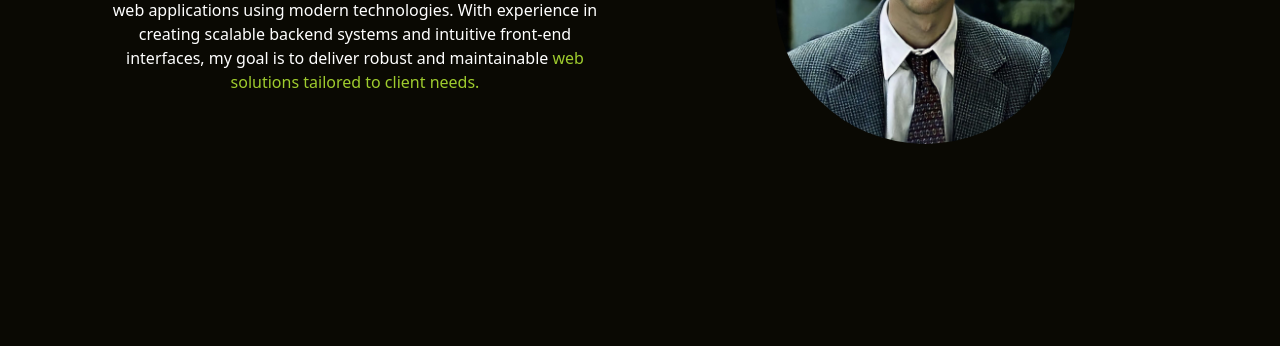
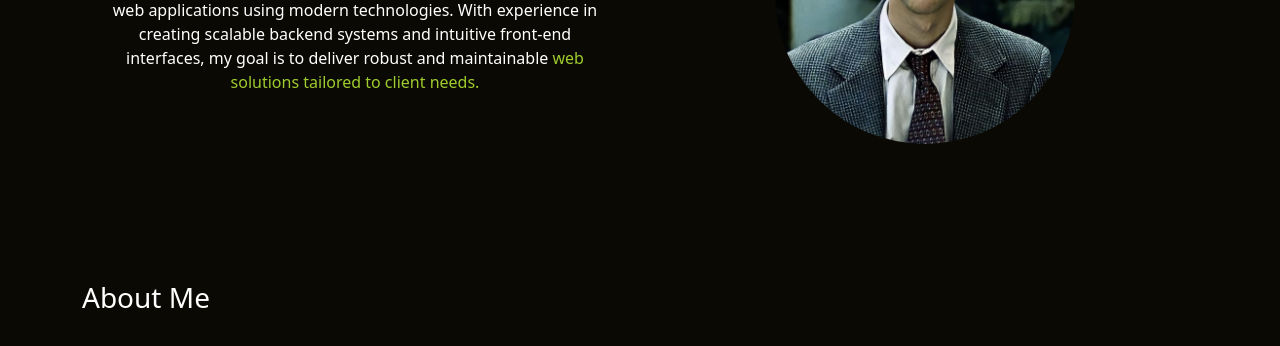
Before and after one commit to zurez20/zurezportfolio, a plain HTML site: page index.html in a window 1280 px wide. Shown: the part 388-734 px from the top of the page. Drawn offline with nearby package versions, Linux system fonts and the light colour scheme.

Commit message:
Refactor section to main for semantic HTML and adjust loading screen timeout for better performance

```diff
--- a/index.html
+++ b/index.html
@@ -35,7 +35,7 @@
         </div>
     </div>
 
-    <section class="main-section d-flex justify-content-center align-items-center my-5 my-section">
+    <main class="main-section d-flex justify-content-center align-items-center my-5 my-section">
         <div class="row">
             <div class="col-md-6 d-flex flex-column align-items-center justify-content-center">
                 <div class="main-heading text-center">Hello, I am <span class="main-zurez"><i>Zurez</i></span></div>
@@ -52,7 +52,10 @@
                 </div>
             </div>
         </div>
-    </section>
+    </main>
+    <about>
+        <div class="fs-3">About Me</div>
+    </about>
 </div>
     <!-- <section class="about-me">
         <h1>I am a good boy</h1>
@@ -64,7 +67,7 @@
         setTimeout(function () {
             document.getElementById('loading-screen').style.display = 'none';
             document.getElementById('loading-finish').style.display = 'block';
-        }, 2000); // 2000ms = 2 seconds
+        }, 500); // 2000ms = 2 seconds
     </script>
 
 
--- a/styles.css
+++ b/styles.css
@@ -89,7 +89,7 @@ nav a:hover {
   margin: 4px;
   padding: 0.8em 1.6em;
   text-decoration: none;
-  text-align: center;
+  text-align:   center;
   text-transform: uppercase;
   font-family: "Montserrat", sans-serif;
   transition: all 150ms ease-in-out;
```
